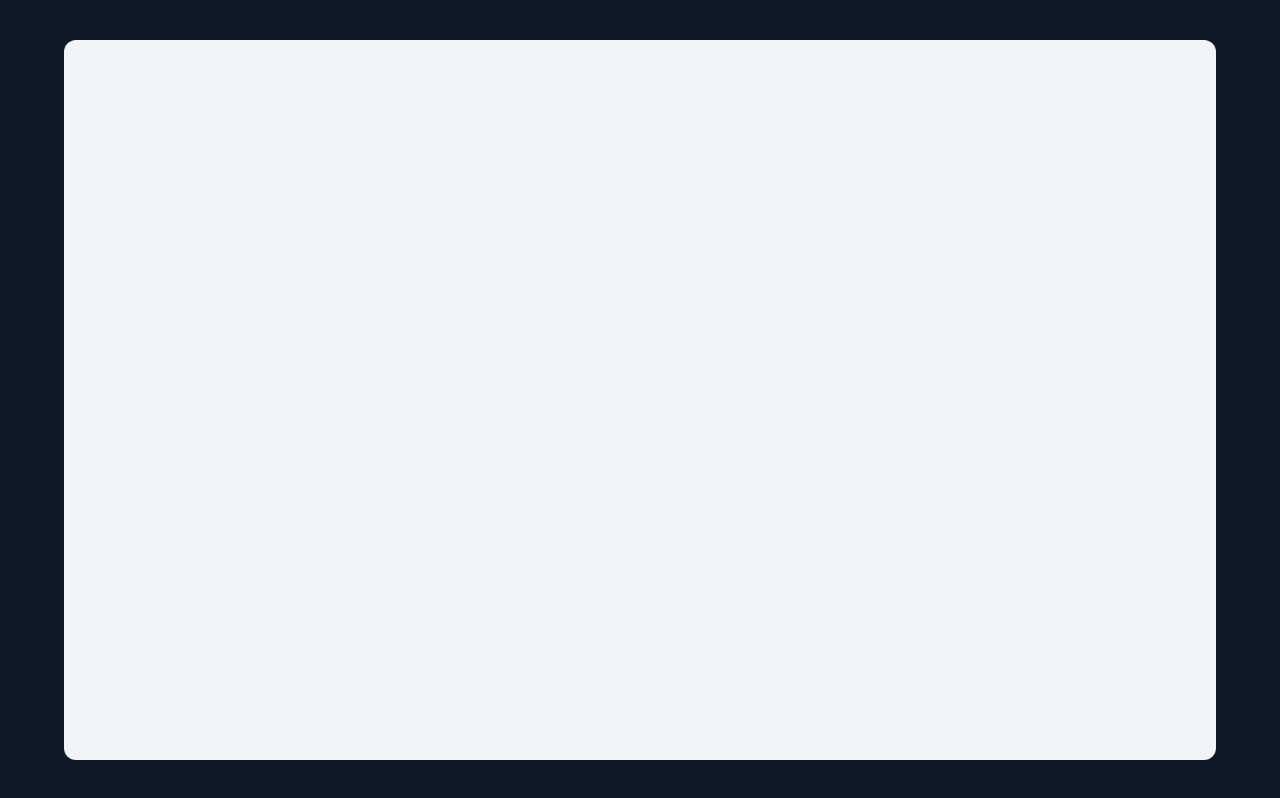
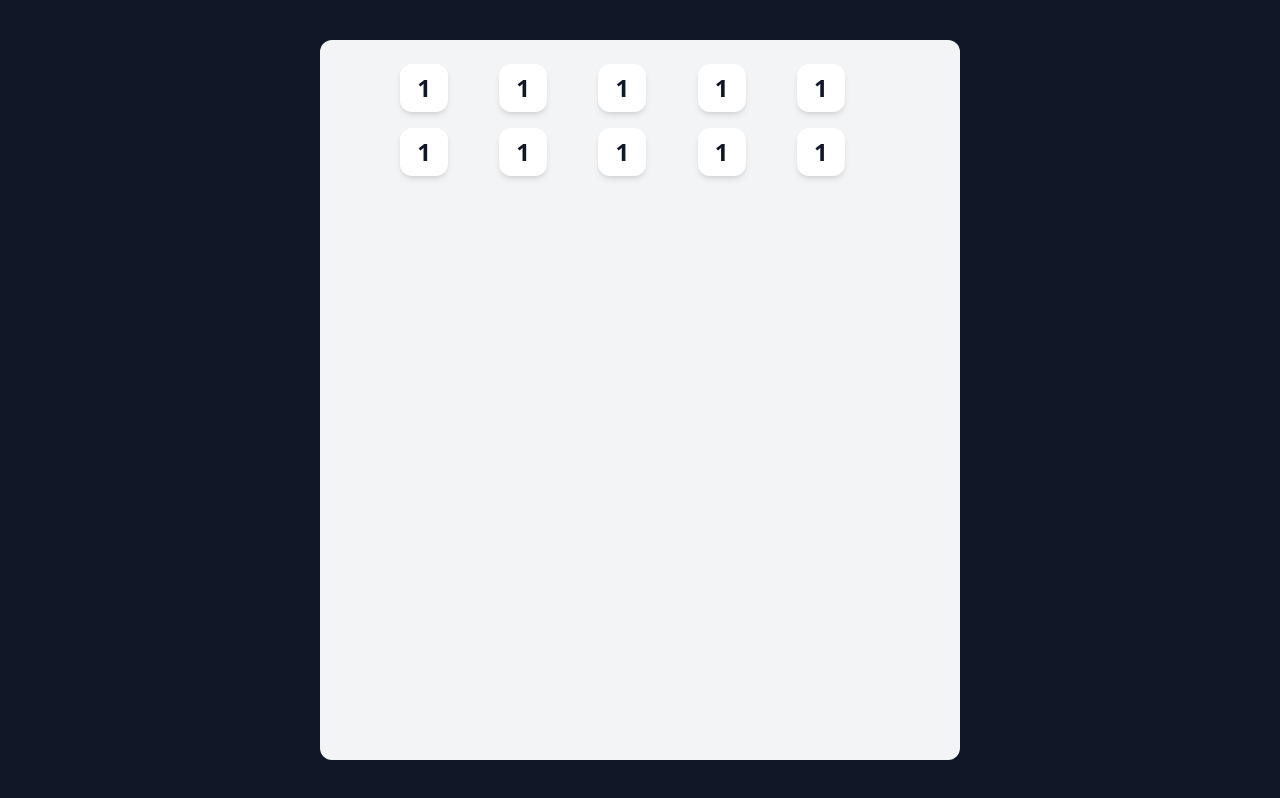
Before and after one commit to jenieg/tenzies, a React app: page / in a window 1280 px wide. Built offline with nearby package versions, Linux system fonts and the light colour scheme; the HTML template or start-up script is replaced by a standard one.

Commit message:
feat: created dice component and styled

```diff
--- /dev/null
+++ b/src/components/Dice.jsx
@@ -0,0 +1,10 @@
+const Dice = (props) => {
+    return (
+        <button
+            className="w-12 aspect-square rounded-xl shadow-md text-2xl font-bold text-gray-900 bg-white">
+            {props.value}
+        </button>
+    );
+};
+
+export default Dice;
--- a/src/components/Game.jsx
+++ b/src/components/Game.jsx
@@ -1,7 +1,26 @@
+import Dice from "./Dice";
+
 const Game = () => {
     return (
         <main className="h-screen w-screen flex items-center justify-center bg-gray-900">
-            <div className="h-[90vh] w-[90vw] rounded-xl bg-gray-100">
+            <div className="h-[90vh] w-[90vw] max-w-screen-sm rounded-xl bg-gray-100">
+
+                <div className="flex justify-center mt-6">
+                    <section className="grid grid-cols-5 gap-4 w-9/12 max-w-screen-sm">
+                        <Dice value={1} />
+                        <Dice value={1} />
+                        <Dice value={1} />
+                        <Dice value={1} />
+                        <Dice value={1} />
+                        <Dice value={1} />
+                        <Dice value={1} />
+                        <Dice value={1} />
+                        <Dice value={1} />
+                        <Dice value={1} />
+                    </section>
+                </div>
+
+
             </div>
         </main>
     );
```
